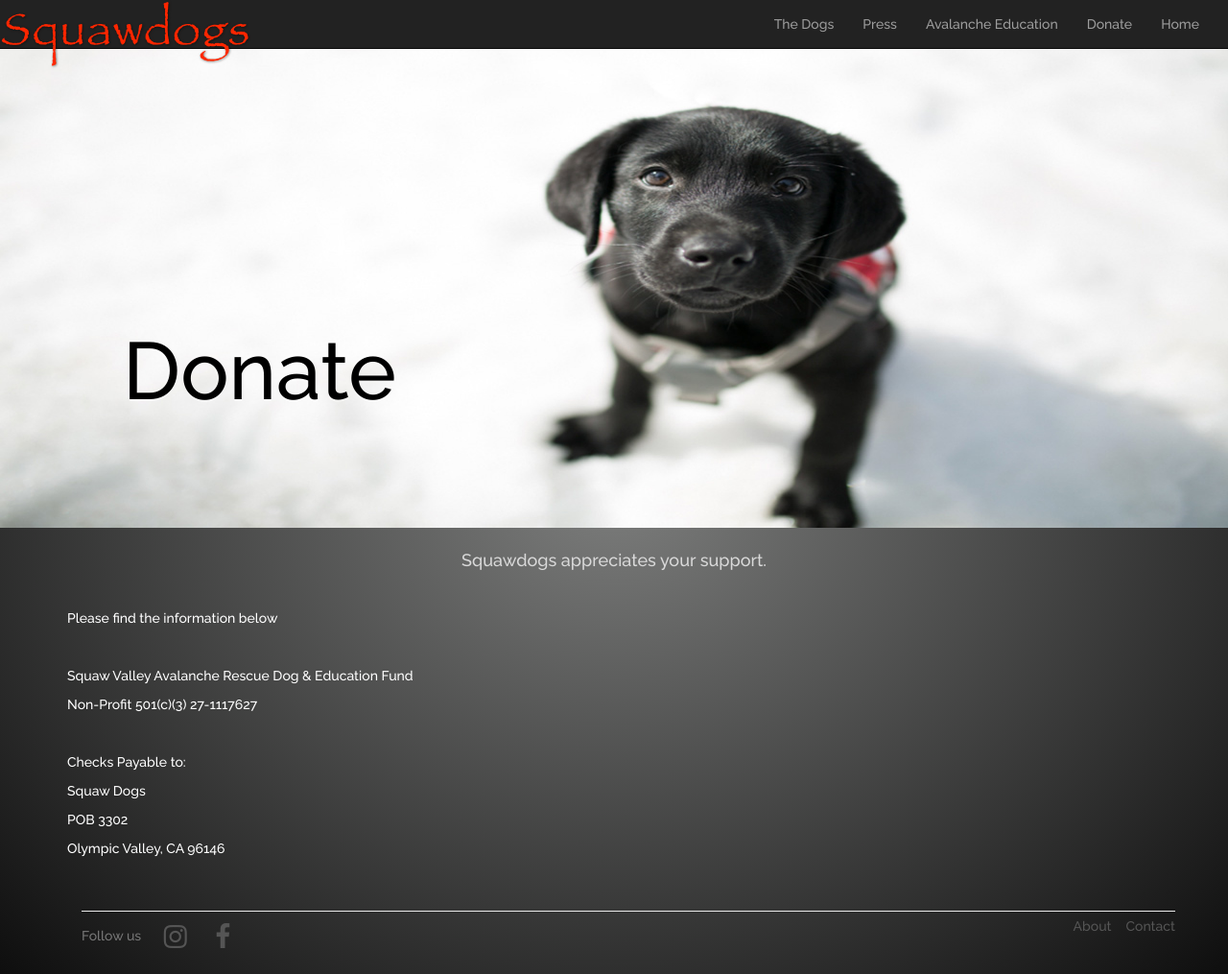
After one commit to jzuiches/SVSPDog, a Rails app: page /donate in a window 1280 px wide. The commit adds this page. Shown: the whole page at 96% size. Run offline with Rails 7, Linux system fonts and the light colour scheme; style sheets or scripts are compiled from the project's sources; some libraries are stand-ins or nearby versions.

Commit message:
finish quick donate page

```diff
--- a/app/assets/javascripts/custom.js
+++ b/app/assets/javascripts/custom.js
@@ -24,10 +24,12 @@ var ready;
 ready = function(){
   $hamburger = $(".navbar-toggle")
   $hamburger.on("click", function(){
-    $hamburger.toggleClass("active");
+    $hamburger.toggleClass("act");
   });
+}
 
-}
+
+
 
 
 $(document).ready(ready);
--- a/app/assets/javascripts/masonryPage.js
+++ b/app/assets/javascripts/masonryPage.js
@@ -3,6 +3,7 @@ mason = function(){
 var $grid = $('.grid').masonry({
   itemSelector: '.grid-item',
   columnWidth: 160,
+  gutter: 1,
   isFitWidth: true
 });
 
--- a/app/assets/stylesheets/custom.css.scss
+++ b/app/assets/stylesheets/custom.css.scss
@@ -151,23 +151,23 @@ header a { outline: none; }
   }
 
 
-.navbar-toggle.active .icon-bar:nth-child(3) {
+.navbar-toggle.act .icon-bar:nth-child(3) {
   background: none;
 }
 
 
-.navbar-toggle.active .icon-bar:nth-child(2) {
+.navbar-toggle.act .icon-bar:nth-child(2) {
   top: 6px;
   transform: rotate(45deg);
 }
 
 
-.navbar-toggle.active .icon-bar:nth-child(4) {
+.navbar-toggle.act .icon-bar:nth-child(4) {
   bottom: 6px;
   transform: rotate(-45deg);
 }
 
-.navbar-toggle.active .icon-bar:nth-child(2), .navbar-toggle.active .icon-bar:nth-child(4) {
+.navbar-toggle.act .icon-bar:nth-child(2), .navbar-toggle.act .icon-bar:nth-child(4) {
   transition-delay: 0s, 0.3s;
 }
 
@@ -197,6 +197,9 @@ header a { outline: none; }
 
 #doggy-icon {
   height: 1em;
+}
+#EVH {
+  padding-bottom: 2px;
 }
 /* header */
 
@@ -528,7 +531,7 @@ h3::before {
   width: 160px;
   height: 120px;
   float: left;
-
+  margin-bottom: 1px;
 
 
 }
@@ -735,3 +738,34 @@ height: 60px;
   padding-top: 1em;
   position: absolute;
 }
+
+#trooper-donate {
+  max-height: 500px;
+  width: 100%;
+
+}
+.trooper_image {
+
+  position: relative;
+}
+
+.trooper_image span{
+  position: absolute;
+  color: black;
+  left: 10%;
+  bottom: 20%;
+  font-size: 300%;
+  line-height: 150%;
+
+  text-shadow: 0px 2px 2px rgba(255, 255, 255, 0.4);
+}
+
+@media only screen and (min-width: 768px) {
+  .trooper_image span {
+  font-size: 600%;
+  }
+}
+
+.Body, .paragraph_style_1{
+  color: white;
+}
--- a/app/controllers/avi_controller.rb
+++ b/app/controllers/avi_controller.rb
@@ -6,4 +6,7 @@ class AviController < ApplicationController
   def press
   end
 
+  def donate
+  end
+
 end
--- /dev/null
+++ b/app/views/avi/donate.html.erb
@@ -0,0 +1,20 @@
+<%= render "layouts/header" %>
+<div class="trooper_image">
+<%= image_tag "media_meet-trooper.jpg", class:"img-responsive", id: "trooper-donate"
+ %>
+ <span>Donate</span>
+</div>
+
+ <div class="container">
+                <h4 style="padding-top: 0pt; " >Squawdogs appreciates your support. <br /></h4>
+                <p class="Body"><br /></p>
+                <p class="Body">Please find the information below<br /></p>
+                <p class="paragraph_style_1"><br /></p>
+                <p class="paragraph_style_1"><span style="line-height: 18px; " class="style">Squaw Valley Avalanche Rescue Dog &amp; Education Fund</span><br /></p>
+                <p class="paragraph_style_1"><span style="line-height: 18px; " class="style">Non-Profit 501(c)(3)  27-1117627<br /></span></p>
+                <p class="paragraph_style_1"><span style="line-height: 18px; " class="style"><br /></span></p>
+                <p class="paragraph_style_1"><span style="line-height: 18px; " class="style">Checks Payable to:<br /></span></p>
+                <p class="paragraph_style_1"><span style="line-height: 18px; " class="style">Squaw Dogs<br /></span></p>
+                <p class="paragraph_style_1"><span style="line-height: 18px; " class="style">POB 3302<br /></span></p>
+                <p class="paragraph_style_1"><span style="line-height: 18px; " class="style">Olympic Valley, CA 96146  <br /></span></p>
+<%= render "layouts/footer" %>
--- a/app/views/avi/press.html.erb
+++ b/app/views/avi/press.html.erb
@@ -1,6 +1,6 @@
 <%= render "layouts/header" %>
 <div class="container-fluid">
-
+<h2 class="video">Articles</h2>
 <div class="container"><%= image_tag "ap_logo.svg.png", class: "ap_logo" %>
 <%= link_to "When an avalanche hits the slopes, let the dogs out", "http://bigstory.ap.org/article/bfdea282dcad4208ae68bbed9dedd511/when-avalanche-hits-slopes-let-dogs-out", class: "press_release" %>
 </div>
--- a/app/views/layouts/_header.html.erb
+++ b/app/views/layouts/_header.html.erb
@@ -27,7 +27,7 @@
                 <%= link_to "Avalanche Education", avi_path %>
               </li>
 
-              <li><%= link_to "Donate", "#" %></li>
+              <li><%= link_to "Donate", donate_path %></li>
 
               <li class="divider"></li>
               <li>
--- a/config/routes.rb
+++ b/config/routes.rb
@@ -16,6 +16,7 @@ Rails.application.routes.draw do
   get 'all_dogs' => 'dog#all_dogs'
   get 'avi' => "avi#avi"
   get 'press' => "avi#press"
+  get 'donate' => "avi#donate"
   # Example of regular route:
   #   get 'products/:id' => 'catalog#view'
 
```
Also changed, not shown: app/assets/images/media_meet-trooper.jpg (added), app/assets/javascripts/donate.js (added), config/initializers/social_share_button.rb (added), 1 other file.
